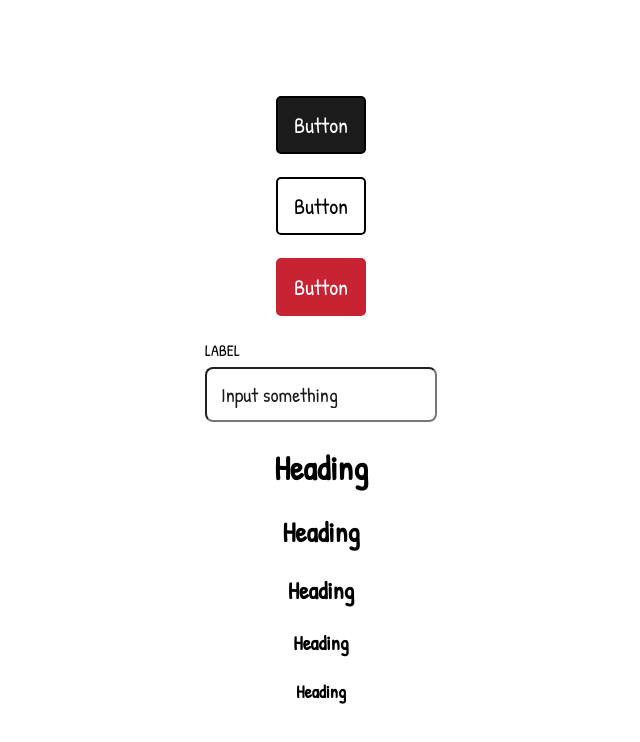
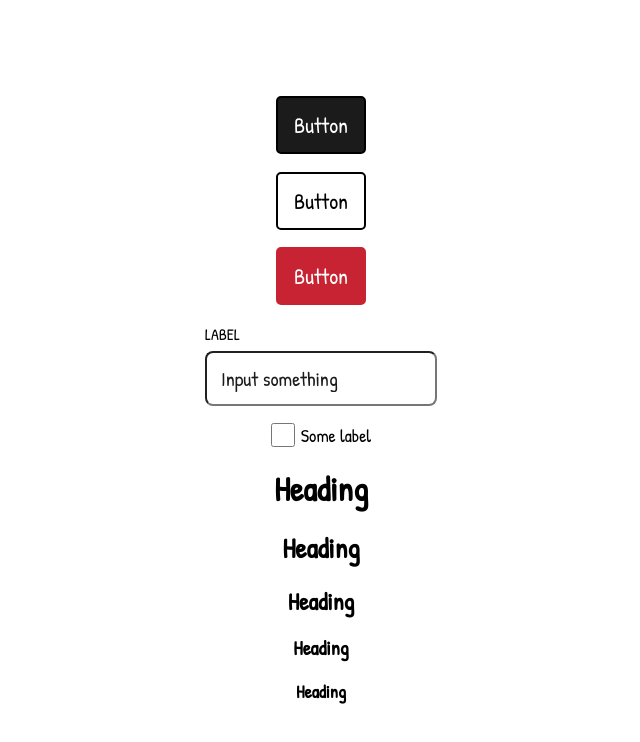
Before and after one commit to kiricle/diploma, a Next.js app: page / in a window 1280 px wide. Shown: the top 742 px of the page, without its empty margins (319-959 px from the left). Built offline with nearby package versions, Linux system fonts and the light colour scheme.

Commit message:
feat(ui): add checkbox component

```diff
--- a/src/app/page.tsx
+++ b/src/app/page.tsx
@@ -3,6 +3,7 @@ import styles from './page.module.scss';
 import { Button } from '@/app/ui/Button/Button';
 import { Heading } from '@/app/ui/Heading/Heading';
 import { Input } from '@/app/ui/Input/Input';
+import { Checkbox } from './ui/Checkbox/Checkbox';
 
 export default function Home() {
     return (
@@ -13,8 +14,10 @@ export default function Home() {
             <Input
                 type="text"
                 content="Label"
+                name='ss'
                 placeholder="Input something"
             />
+            <Checkbox label='Some label' name='name 2' />
             <Heading level={1}>Heading</Heading>
             <Heading level={2}>Heading</Heading>
             <Heading level={3}>Heading</Heading>
--- /dev/null
+++ b/src/app/scss-functions.scss
@@ -0,0 +1,4 @@
+@function toRem($value) {
+    $remValue: ($value / 16) + rem;
+    @return $remValue;
+}
--- /dev/null
+++ b/src/app/ui/Checkbox/Checkbox.module.scss
@@ -0,0 +1,13 @@
+@import '/src/app/scss-functions.scss';
+
+.label {
+    display: flex;
+    gap: toRem(6);
+    font-size: toRem(18);
+}
+
+.checkbox {
+    accent-color: var(--black);
+    width: toRem(24);
+    height: toRem(24);
+}
--- /dev/null
+++ b/src/app/ui/Checkbox/Checkbox.tsx
@@ -0,0 +1,17 @@
+import styles from './Checkbox.module.scss';
+
+export const Checkbox = ({ label, name }: { label: string; name: string }) => {
+    return (
+        <label
+            className={styles.label}
+            htmlFor={name}
+        >
+            <input
+                className={styles.checkbox}
+                id={name}
+                type="checkbox"
+            />
+            {label}
+        </label>
+    );
+};
```
